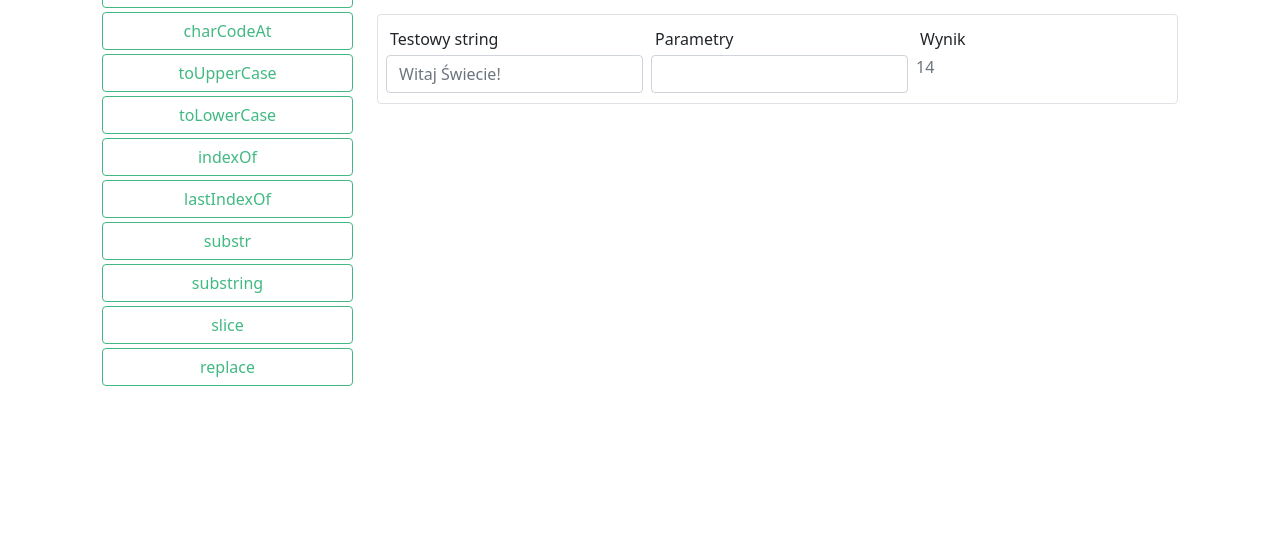
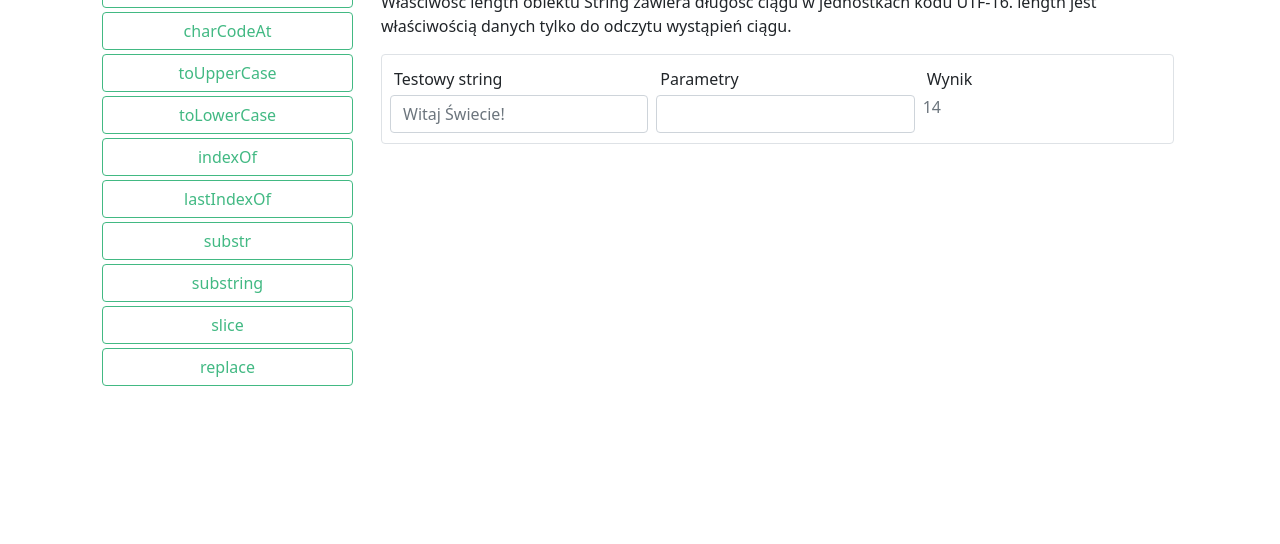
Before and after one commit to IgorB-3D/tekst, a plain HTML site: page index.html in a window 1280 px wide. Shown: the part 256-800 px from the top of the page. Drawn offline with nearby package versions, Linux system fonts and the light colour scheme.

Commit message:
Touched up bs css

```diff
--- a/index.html
+++ b/index.html
@@ -20,7 +20,7 @@
 				</p>
 			</div>
 			<div class="cn row p-3">
-				<div class="sel gap-1 col-3 d-flex flex-column">
+				<div class="sel gap-1 col-12 col-sm-3 d-flex flex-column">
 					<input class="btn btn-outline-primary" type="button" value="length">
 					<input class="btn btn-outline-primary" type="button" value="charAt">
 					<input class="btn btn-outline-primary" type="button" value="charCodeAt">
@@ -33,19 +33,19 @@
 					<input class="btn btn-outline-primary" type="button" value="slice">
 					<input class="btn btn-outline-primary" type="button" value="replace">
 				</div>
-				<div class="content col text-dark">
+				<div class="content col text-dark p-3">
 					<h2></h2>
 					<p></p>
-					<div class="inputPanel border rounded p-2 d-flex gap-2 text-dark">
-						<div>
+					<div class="inputPanel border rounded p-2 gap-2 d-flex flex-wrap text-dark">
+						<div class="col-12 col-md-4">
 							<p class="m-1">Testowy string</p>
 							<input type="text" value="Witaj Świecie!" class="form-control text-muted">
 						</div>
-						<div>
+						<div class="col-12 col-md-4">
 							<p class="m-1">Parametry</p>
 							<input type="text" class="form-control text-muted">
 						</div>
-						<div>
+						<div class="col-12 col-md-3">
 							<p class="m-1">Wynik</p>
 							<p id="res" class="text-muted"></p>
 						</div>
--- a/main.js
+++ b/main.js
@@ -6,17 +6,17 @@ class Method {
 }
 
 const methods = [
-	new Method("Zwraca długość tekstu", function () { return this.length }),
-	new Method("Zwraca znak pod indeksem", String.prototype.charAt),
-	new Method("Zwraca kod znaku pod indeksem", String.prototype.charCodeAt),
-	new Method("Zamienia tekst na duże litery", String.prototype.toUpperCase),
-	new Method("Zamienia tekst na małe litery", String.prototype.toLowerCase),
-	new Method("Zwraca pierwszy indeks znaku", String.prototype.indexOf),
-	new Method("Zwraca indeks ostatniego występienia znaku", String.prototype.lastIndexOf),
-	new Method("Zwraca podciąg tekstu", String.prototype.substr),
-	new Method("Zwraca podciąg tekstu", String.prototype.substring),
-	new Method("Zwraca podciąg tekstu", String.prototype.slice),
-	new Method("Podmienia wszystkie wystąpienia wyrażenia w tekście", String.prototype.replace),
+	new Method("Właściwość length obiektu String zawiera długość ciągu w jednostkach kodu UTF-16. length jest właściwością danych tylko do odczytu wystąpień ciągu.", function () { return this.length }),
+	new Method("Metoda charAt() obiektu String zwraca nowy ciąg składający się z pojedynczej jednostki kodu UTF-16 znajdującej się w określonym przesunięciu w ciągu.", String.prototype.charAt),
+	new Method("Metoda charCodeAt() zwraca liczbę całkowitą z przedziału od 0 do 65535, reprezentującą jednostkę kodu UTF-16 o podanym indeksie.", String.prototype.charCodeAt),
+	new Method("Metoda toUpperCase() zwraca wartość ciągu wywołującego przekonwertowaną na wielkie litery (wartość zostanie przekonwertowana na ciąg znaków, jeśli nim nie jest).", String.prototype.toUpperCase),
+	new Method("Metoda toLowerCase() zwraca wartość ciągu wywołania przekonwertowanego na małe litery.", String.prototype.toLowerCase),
+	new Method("Metoda indexOf(), mając jeden argument: podciąg do wyszukania, przeszukuje cały ciąg wywołujący i zwraca indeks pierwszego wystąpienia określonego podciągu. Biorąc pod uwagę drugi argument: liczbę, metoda zwraca pierwsze wystąpienie określonego podciągu o indeksie większym lub równym określonej liczbie.", String.prototype.indexOf),
+	new Method("Metoda lastIndexOf(), mająca jeden argument: podciąg do wyszukania, przeszukuje cały ciąg wywołujący i zwraca indeks ostatniego wystąpienia określonego podciągu. Biorąc pod uwagę drugi argument: liczbę, metoda zwraca ostatnie wystąpienie określonego podciągu o indeksie mniejszym lub równym określonej liczbie.", String.prototype.lastIndexOf),
+	new Method("Metoda substr() zwraca część ciągu, zaczynając od określonego indeksu i rozciągając się na określoną liczbę znaków później.", String.prototype.substr),
+	new Method("Metoda substring() zwraca część ciągu między indeksami początkowym i końcowym lub na końcu ciągu.", String.prototype.substring),
+	new Method("Metoda slice() wyodrębnia fragment ciągu i zwraca go jako nowy ciąg bez modyfikowania oryginalnego ciągu.", String.prototype.slice),
+	new Method("Metoda replace() zwraca nowy ciąg z niektórymi lub wszystkimi dopasowaniami wzorca zastąpionymi przez zamiennik. Wzorzec może być ciągiem lub RegExp, a zamiennik może być ciągiem lub funkcją, która ma być wywołana dla każdego dopasowania. Jeśli wzorzec jest ciągiem, tylko pierwsze wystąpienie zostanie zastąpione.", String.prototype.replace),
 ]
 
 const menuInputs = document.querySelectorAll('.sel > input')
--- a/style.css
+++ b/style.css
@@ -1,6 +1,6 @@
 /*
 	Moja własna personalizacja bootstrapa.
-	Napisuje kolorki i cienie w domyślnym stylu.
+	Nadpisuje kolory / cienie w domyślnym stylu, żeby nie bolały w oczy.
 */
 
 .bg-primary { background: #42b983 !important; }
```
Also changed, not shown: desc.json (deleted, +0 -13 lines).
